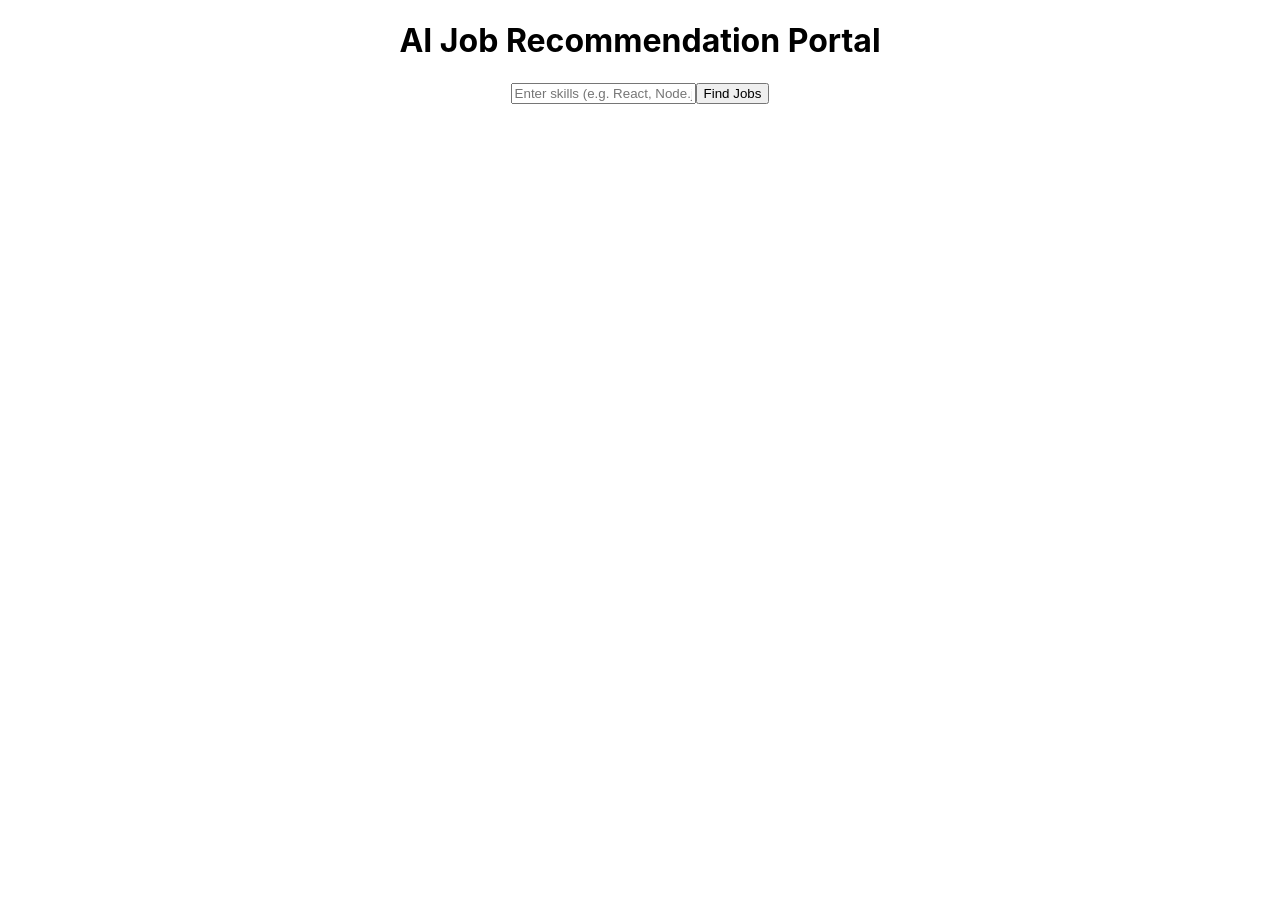
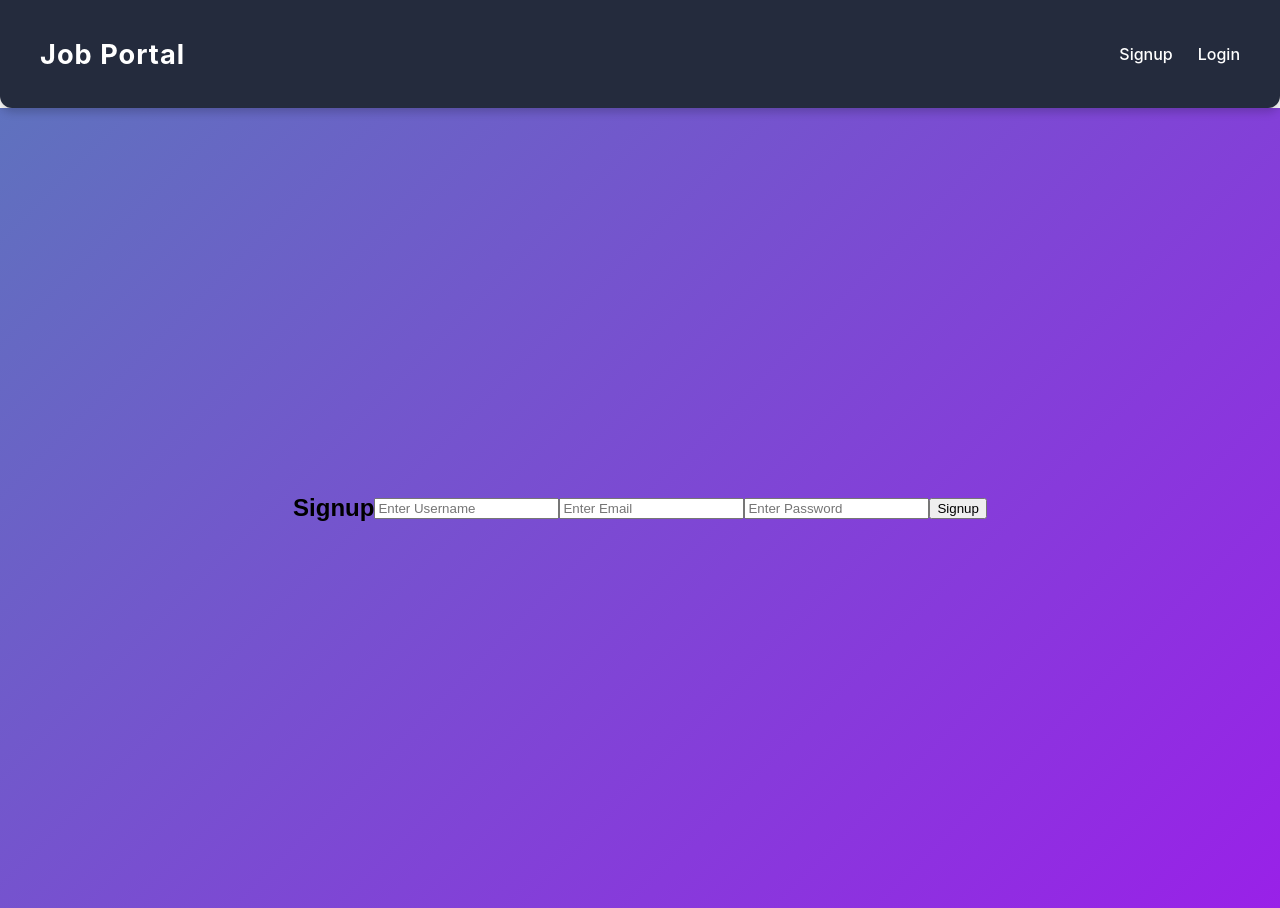
Before and after one commit to shamu-9906/jobrecom, a React (Create React App) app in the folder frontend/: page / in a window 1280 px wide. Before the commit the page ends 800 px from the top, so only its background shows below. Built offline with nearby package versions, Linux system fonts and the light colour scheme.

Commit message:
Update App.js

```diff
--- a/frontend/src/App.js
+++ b/frontend/src/App.js
@@ -1,57 +1,45 @@
 import React, { useState } from "react";
-import "./App.css";
+import { BrowserRouter as Router, Routes, Route } from "react-router-dom";
+import SkillForm from "./components/SkillForm.jsx";
+import JobList from "./components/JobList.jsx";
+import Signup from "./components/Signup.jsx";
+import Login from "./components/Login.jsx";
+import Navbar from "./components/Navbar.jsx";
 import { API_URL } from "./api";
-import JobList from "./components/JobList"; // if you use JobList here
 
 function App() {
-  const [skills, setSkills] = useState("");
   const [jobs, setJobs] = useState([]);
-  const [error, setError] = useState("");
 
-  const handleSearch = async (e) => {
-    e.preventDefault();
-    setError("");
-    setJobs([]);
-
+  // Fetch jobs from backend (Atlas-connected server)
+  const fetchJobs = async (skills) => {
     try {
-      const response = await fetch(`${API_URL}/api/jobs/recommend`, {
+      const response = await fetch(`${API_URL}/jobs/recommend`, {
         method: "POST",
         headers: { "Content-Type": "application/json" },
-        body: JSON.stringify({ skills: skills.split(",").map((s) => s.trim()) }),
+        body: JSON.stringify({ skills }),
       });
 
+      if (!response.ok) {
+        throw new Error("Failed to fetch job recommendations");
+      }
+
       const data = await response.json();
-
-      if (response.ok) {
-        setJobs(data);
-      } else {
-        setError(data.message || "No jobs found.");
-      }
-    } catch (err) {
-      console.error(err);
-      setError("Server error. Try again later.");
+      setJobs(data);
+    } catch (error) {
+      console.error("Error fetching jobs:", error);
     }
   };
 
   return (
-    <div className="App">
-      <h1>AI Job Recommendation Portal</h1>
-      <form onSubmit={handleSearch}>
-        <input
-          type="text"
-          placeholder="Enter skills (e.g. React, Node.js)"
-          value={skills}
-          onChange={(e) => setSkills(e.target.value)}
-        />
-        <button type="submit">Find Jobs</button>
-      </form>
-
-      {error && <p className="error">{error}</p>}
-
-      <div className="jobs-container">
-        {jobs.length > 0 && <JobList jobs={jobs} />}
-      </div>
-    </div>
+    <Router>
+      <Navbar />
+      <Routes>
+        <Route path="/" element={<Signup />} />
+        <Route path="/login" element={<Login />} />
+        <Route path="/skills" element={<SkillForm onSearch={fetchJobs} />} />
+        <Route path="/jobs" element={<JobList jobs={jobs} />} />
+      </Routes>
+    </Router>
   );
 }
 
```
